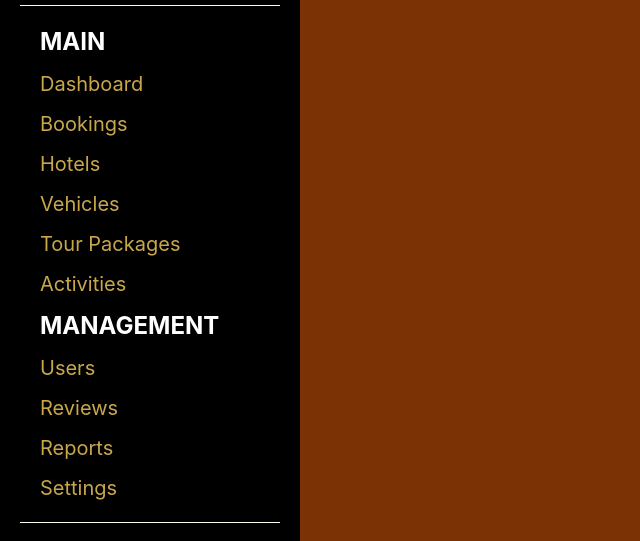
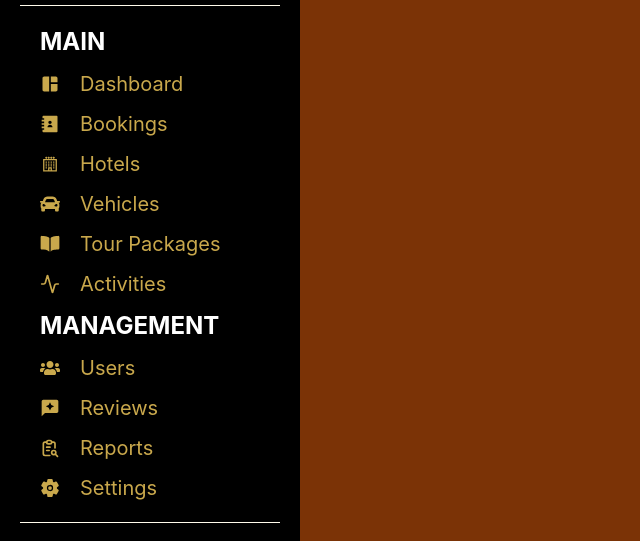
Before and after one commit to Y-Dilshan/Tourism-Management-System, a React (Vite) app in the folder tm_frontend/: page /admin in a window 1280 px wide. Shown: the part 159-700 px from the top of the page, without its empty margins (0-640 px from the left). Built offline with nearby package versions, Linux system fonts and the light colour scheme.

Commit message:
added icons

```diff
--- a/tm_frontend/src/pages/admin/adminDashboard.jsx
+++ b/tm_frontend/src/pages/admin/adminDashboard.jsx
@@ -1,11 +1,21 @@
 import {Link} from 'react-router-dom'
+import { MdSpaceDashboard } from "react-icons/md";
+import { RiContactsBook3Fill } from "react-icons/ri";
+import { LiaHotelSolid } from "react-icons/lia";
+import { FaCar } from "react-icons/fa";
+import { IoBook } from "react-icons/io5";
+import { LuActivity } from "react-icons/lu";
+import { FaUsers } from "react-icons/fa";
+import { MdReviews } from "react-icons/md";
+import { TbReportSearch } from "react-icons/tb";
+import { IoSettings } from "react-icons/io5";
 
 export default function AdminDashboard(){
     return(
         <div className = "flex">
             {/* left side */}
             <div className = "w-[300px] h-screen bg-black">
-                <div className = "flex justify-center items-center mt-5 gap-5">
+                <div className = "flex justify-center items-center  mt-5 gap-5">
                     <img src = "logo.png" className = "w-[80px] h-[80px] ml-10" />
                     <span className = "text-[#C9A84C] text-4xl font-bold">Go Lanka</span>
                 </div>
@@ -16,18 +26,18 @@ export default function AdminDashboard(){
                 {/*main buttons */}
                 <div className = "flex flex-col">
                     <span className = "text-white ml-10 font-bold text-2xl">MAIN</span>
-                    <Link to = "/" className = "text-[#C9A84C] ml-10 mt-3 corsor-pointer text-xl">Dashboard</Link>
-                    <Link to = "/" className = "text-[#C9A84C] ml-10 mt-3 corsor-pointer text-xl">Bookings</Link>
-                    <Link to = "/" className = "text-[#C9A84C] ml-10 mt-3 corsor-pointer text-xl">Hotels</Link>
-                    <Link to = "/" className = "text-[#C9A84C] ml-10 mt-3 corsor-pointer text-xl">Vehicles</Link>
-                    <Link to = "/" className = "text-[#C9A84C] ml-10 mt-3 corsor-pointer text-xl">Tour Packages</Link>
-                    <Link to = "/" className = "text-[#C9A84C] ml-10 mt-3 corsor-pointer text-xl">Activities</Link>
+                    <Link to = "/" className = "text-[#C9A84C] ml-10 mt-3 corsor-pointer text-xl flex items-center gap-5"><MdSpaceDashboard />Dashboard</Link>
+                    <Link to = "/" className = "text-[#C9A84C] ml-10 mt-3 corsor-pointer text-xl flex items-center gap-5"><RiContactsBook3Fill />Bookings</Link>
+                    <Link to = "/" className = "text-[#C9A84C] ml-10 mt-3 corsor-pointer text-xl flex items-center gap-5"><LiaHotelSolid />Hotels</Link>
+                    <Link to = "/" className = "text-[#C9A84C] ml-10 mt-3 corsor-pointer text-xl flex items-center gap-5"><FaCar />Vehicles</Link>
+                    <Link to = "/" className = "text-[#C9A84C] ml-10 mt-3 corsor-pointer text-xl flex items-center gap-5"><IoBook />Tour Packages</Link>
+                    <Link to = "/" className = "text-[#C9A84C] ml-10 mt-3 corsor-pointer text-xl flex items-center gap-5"><LuActivity />Activities</Link>
 
                     <span className = "text-white ml-10 mt-3 corsor-pointer font-bold text-2xl">MANAGEMENT</span>
-                    <Link to = "/" className = "text-[#C9A84C] ml-10 mt-3 corsor-pointer text-xl">Users</Link>
-                    <Link to = "/" className = "text-[#C9A84C] ml-10 mt-3 corsor-pointer text-xl">Reviews</Link>
-                    <Link to = "/" className = "text-[#C9A84C] ml-10 mt-3 corsor-pointer text-xl">Reports</Link>
-                    <Link to = "/" className = "text-[#C9A84C] ml-10 mt-3 corsor-pointer text-xl">Settings</Link>
+                    <Link to = "/" className = "text-[#C9A84C] ml-10 mt-3 corsor-pointer text-xl flex items-center gap-5"><FaUsers />Users</Link>
+                    <Link to = "/" className = "text-[#C9A84C] ml-10 mt-3 corsor-pointer text-xl flex items-center gap-5"><MdReviews />Reviews</Link>
+                    <Link to = "/" className = "text-[#C9A84C] ml-10 mt-3 corsor-pointer text-xl flex items-center gap-5"><TbReportSearch />Reports</Link>
+                    <Link to = "/" className = "text-[#C9A84C] ml-10 mt-3 corsor-pointer text-xl flex items-center gap-5"><IoSettings />Settings</Link>
                 </div>
 
                 <hr className = "border-amber-50 m-5"  />
```
